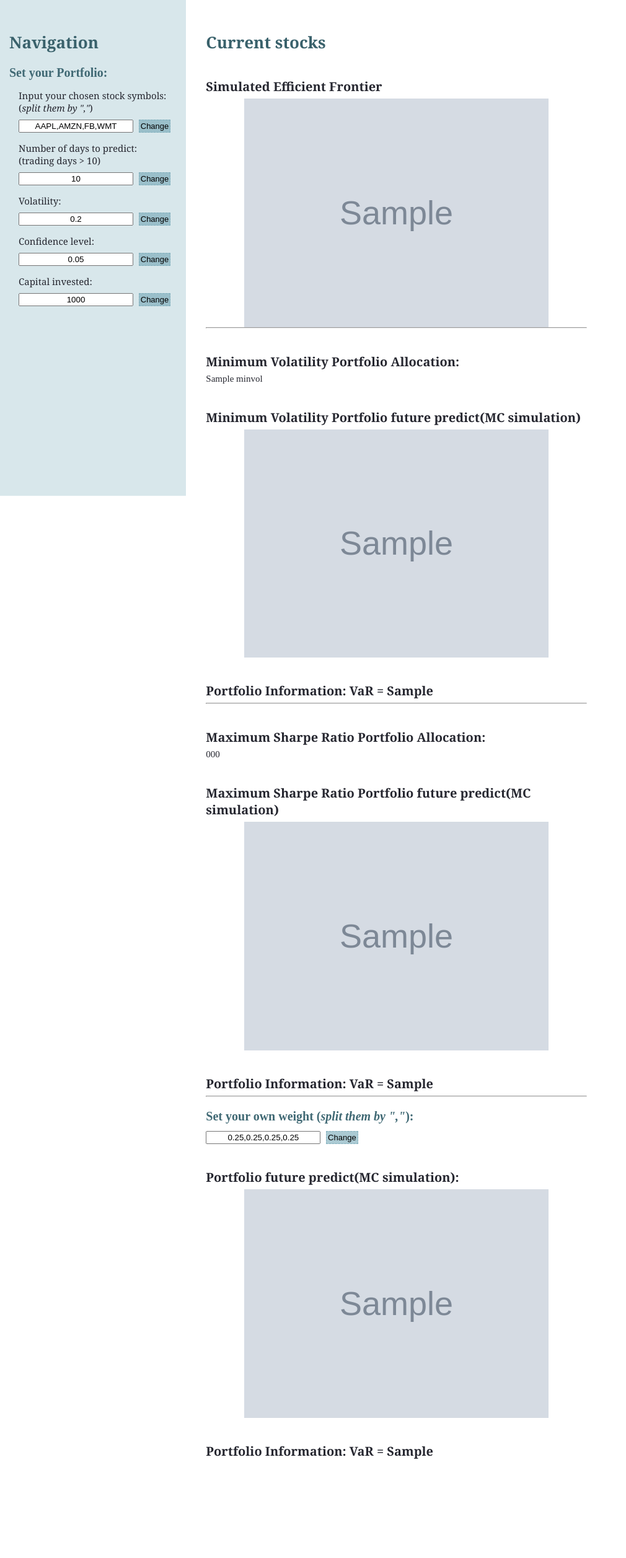
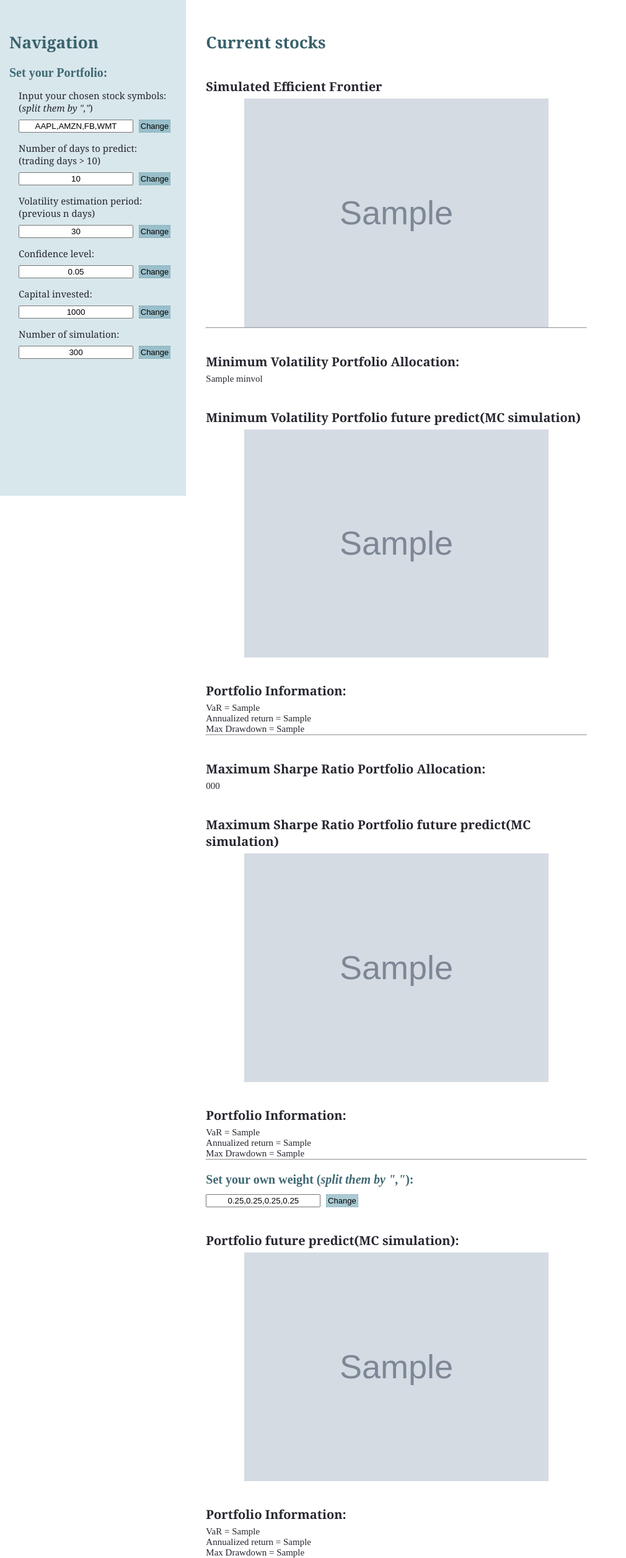
Before and after one commit to Yeseniazhuo/GoldMiners, a Django app: template templates/portfolio.html in a window 1280 px wide. Shown: the whole page at 62% size, without its empty margins (0-1010 px from the left). Before the commit the page ends 2354 px from the top, so only its background shows below. Run offline with Django 3.2, Linux system fonts and the light colour scheme; the template is opened without the code that fills it: most values are stand-ins (such as "Sample title", 1, 10 or a date in 2020); grey boxes marked "Sample" are stand-in pictures.

Commit message:
publish website

```diff
--- a/templates/portfolio.html
+++ b/templates/portfolio.html
@@ -44,16 +44,16 @@
                         <input class="input_value" type = "text" name="days" value='10'
                         onclick="javascript: if(value != ''){value =''}"
                         onblur="javascript: if(value ==''){value='10'}"
-                        oninput="value=value.match(/-?[0-9]*\.?[0-9]*/)">
+                        oninput="value=value.match(/-?[0-9]*?[0-9]*/)">
                         <button class="button" type="submit">Change</button>
                     </form>
 
                     <form method="post" action="">
-                        <p class="instructor"> Volatility:</p>
-                        <input class="input_value" type="text" name='vol' value='0.2'
+                        <p class="instructor"> Volatility estimation period:<br/>(previous n days)</p>
+                        <input class="input_value" type="text" name='vol' value='30'
                         onclick="javascript: if(value != ''){value =''}"
-                        onblur="javascript: if(value ==''){value='0.2'}"
-                        oninput="value=value.match(/-?[0-9]*\.?[0-9]*/)">
+                        onblur="javascript: if(value ==''){value='30'}"
+                        oninput="value=value.match(/-?[0-9]*?[0-9]*/)">
                         <button class="button" type="submit">Change</button>
                     </form>
 
@@ -71,7 +71,16 @@
                         <input class="input_value" type = "text" name='w0' value='1000'
                         onclick="javascript: if(value != ''){value =''}"
                         onblur="javascript: if(value ==''){value='1000'}"
-                        oninput="value=value.match(/-?[0-9]*\.?[0-9]*/)">
+                        oninput="value=value.match(/-?[0-9]*?[0-9]*/)">
+                        <button class="button" type="submit">Change</button>
+                    </form>
+
+                    <form method="post" action="">
+                        <p class="instructor"> Number of simulation:</p>
+                        <input class="input_value" type = "text" name='num_sim' value='300'
+                        onclick="javascript: if(value != ''){value =''}"
+                        onblur="javascript: if(value ==''){value='300'}"
+                        oninput="value=value.match(/-?[0-9]*?[0-9]*/)">
                         <button class="button" type="submit">Change</button>
                     </form>
                 </div>
@@ -92,7 +101,10 @@
                 <p class="picture_headers">Minimum Volatility Portfolio future predict(MC simulation)</p>
                 <img src="{{ img_min }}" class="graph">
 
-                <p class="picture_headers">Portfolio Information: VaR = {{ VaR_min }}</p>
+                <p class="picture_headers">Portfolio Information:</p>
+                <p>VaR = {{ VaR_min }}</p>
+                <p>Annualized return = {{AR_min}}</p>
+                <p>Max Drawdown = {{MMD_min}}</p>
                 <hr/>
 
                 <p class="picture_headers">Maximum Sharpe Ratio Portfolio Allocation:</p>
@@ -101,7 +113,10 @@
                 <p class="picture_headers">Maximum Sharpe Ratio Portfolio future predict(MC simulation)</p>
                 <img src="{{ img_max }}" class="graph">
 
-                <p class="picture_headers">Portfolio Information:  VaR = {{ VaR_max }}</p>
+                <p class="picture_headers">Portfolio Information:</p>
+                <p>VaR = {{ VaR_max }}</p>
+                <p>Annualized return = {{AR_max}}</p>
+                <p>Max Drawdown = {{MMD_max}}</p>
                 <hr/>
 
                 <h3>Set your own weight (<em>split them by ","</em>): </h3>
@@ -113,7 +128,10 @@
                 </form>
                 <p class="picture_headers"> Portfolio future predict(MC simulation): </p>
                 <img src="{{ img_mc }}" class="graph">
-                <p class="picture_headers">Portfolio Information: VaR = {{ VaR_mc }}</p>
+                <p class="picture_headers">Portfolio Information:</p>
+                <p>VaR = {{ VaR_mc }}</p>
+                <p>Annualized return = {{AR_mc}}</p>
+                <p>Max Drawdown = {{MMD_mc}}</p>
             </div>
         </div>
     </div>
```
Also changed, not shown: GoldMiners/Portfolio.py (+20 -10 lines), GoldMiners/views.py (+28 -3 lines), 1 other file.
